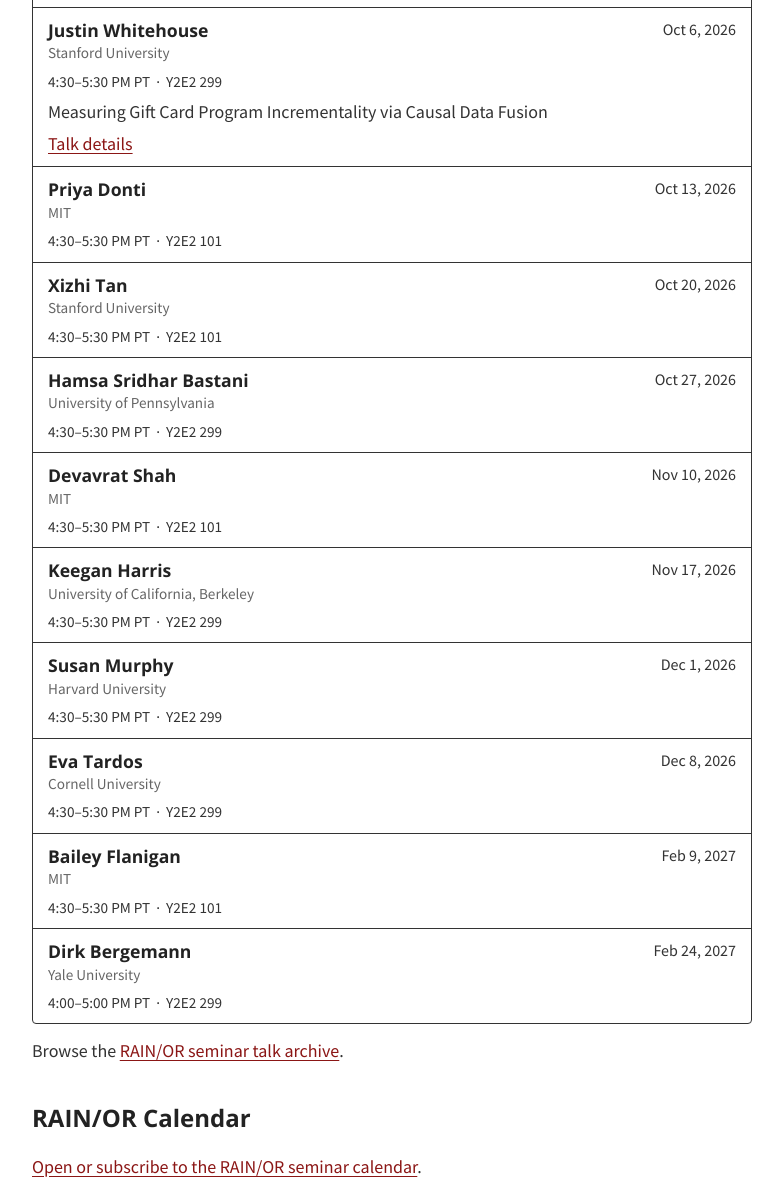
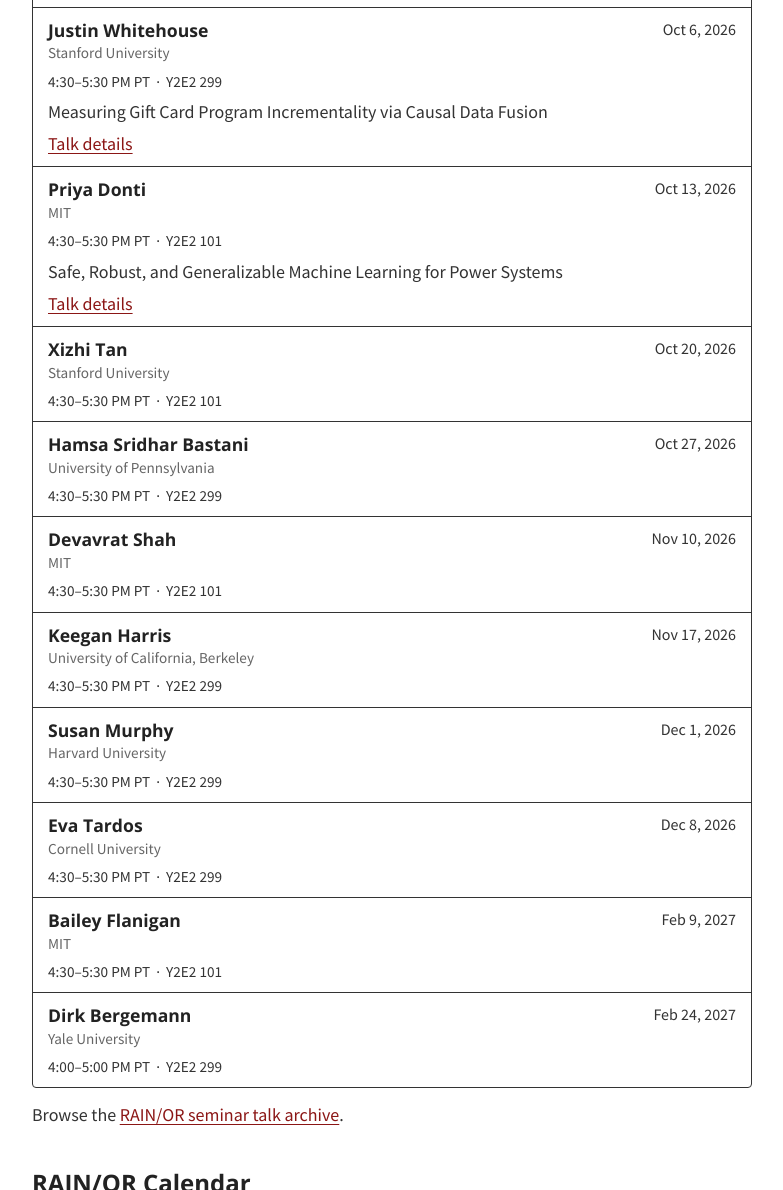
Before and after one commit to stanford-rain-seminar/stanford-rain-seminar.github.io, a Jekyll site: the page built from index.md, in a window 1280 px wide and 1400 px high, scrolled down 656 px, cut to the strip 0-1190 px from the top of the window. Shown: the whole strip, without its empty margins (248-1031 px from the left). Built offline with Jekyll 4.4.1, drawn with Linux system fonts in a browser that asks for light colours; nearby versions of some CDN libraries; our own code applies the rules of GitHub Pages for plain Markdown files.

Commit message:
Add Priya Donti talk title abstract and bio

```diff
--- a/_data/talks.yml
+++ b/_data/talks.yml
@@ -32,6 +32,11 @@
       affiliation: "MIT"
       time: "4:30–5:30 PM PT"
       location: "Y2E2 101"
+      title: "Safe, Robust, and Generalizable Machine Learning for Power Systems"
+      abstract: |
+        Power grids must be managed at greater speed, scale, and physical fidelity to enable decarbonization and improve resilience. Methods from machine learning (ML) have the potential to play an important role by providing fast, scalable approximations for foundational power system optimization problems, but often struggle to enforce hard physical constraints, maintain robustness in the face of unexpected inputs, or generalize across different grids. To address the issue of physical constraints, we present three different approaches — optimization-in-the-loop ML, learned approximate projection, and a safe exploration approach for reinforcement learning — that represent different tradeoffs in terms of runtime and provable guarantees. To foster robustness and generalization, we present two ML benchmarks: (a) PF∆, focused on fast approximations to power grid simulation problems that can generalize across topologies and cope with near-infeasible instances, and (b) RL2Grid, focused on reinforcement learning for the combinatorial problem of topology optimization.
+      bio: |
+        Priya Donti is an Assistant Professor and the Silverman (1968) Family Career Development Professor at MIT EECS and LIDS. Her research focuses on safe and robust machine learning for high-renewables power grids. Priya is also a co-founder and Chair of Climate Change AI, a global nonprofit initiative to catalyze impactful work at the intersection of climate change and machine learning. Priya received her Ph.D. in Computer Science and Public Policy from Carnegie Mellon University. She was recognized as part of the MIT Technology Review’s 2021 list of 35 Innovators Under 35, Vox’s 2023 Future Perfect 50, and the 2025 TIME100 AI list, and is a recipient of the Schmidt Sciences AI2050 Early Career Fellowship, the ACM SIGEnergy Doctoral Dissertation Award, the Siebel Scholarship, the U.S. Department of Energy Computational Science Graduate Fellowship, and best paper honorable mentions at ICML and ACM e-Energy.
     - talk_id: "RAIN-2026-10-20-TAN"
       speaker: "Xizhi Tan"
       date: "Oct 20, 2026"
```
